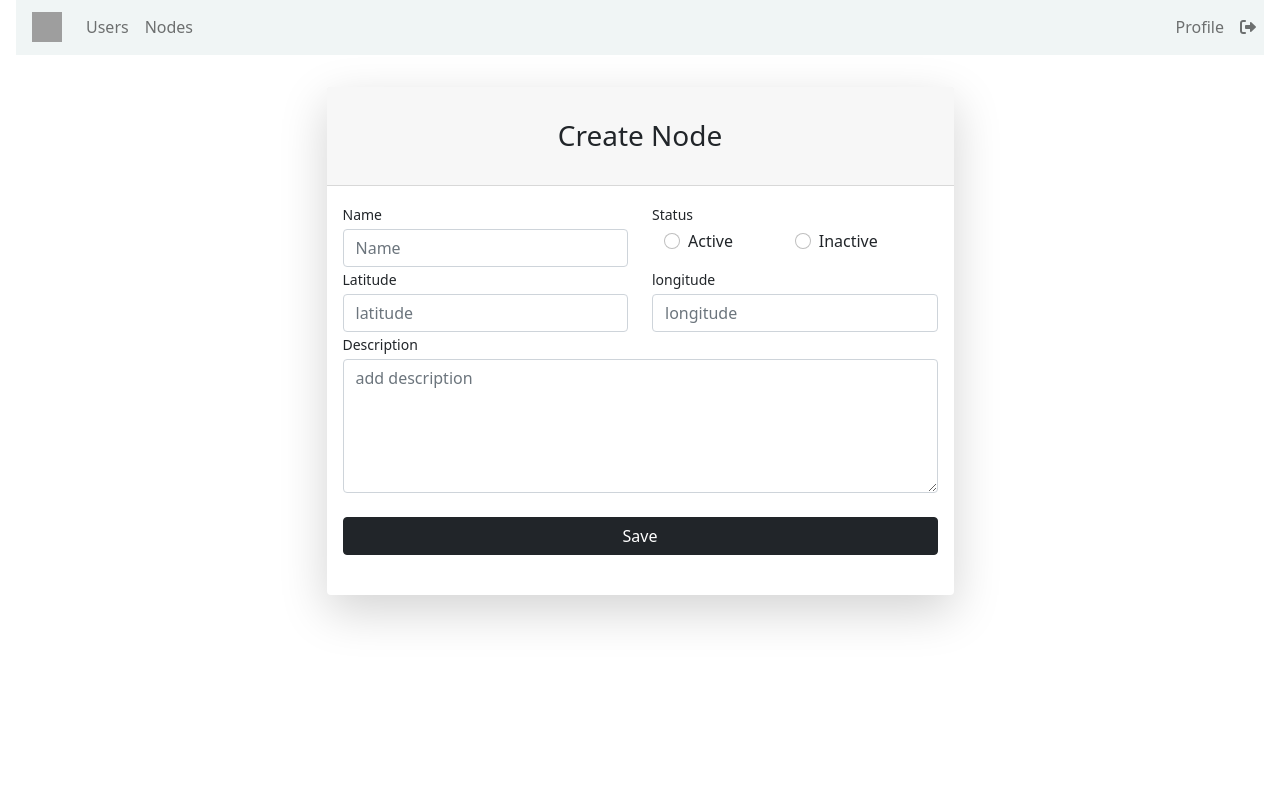
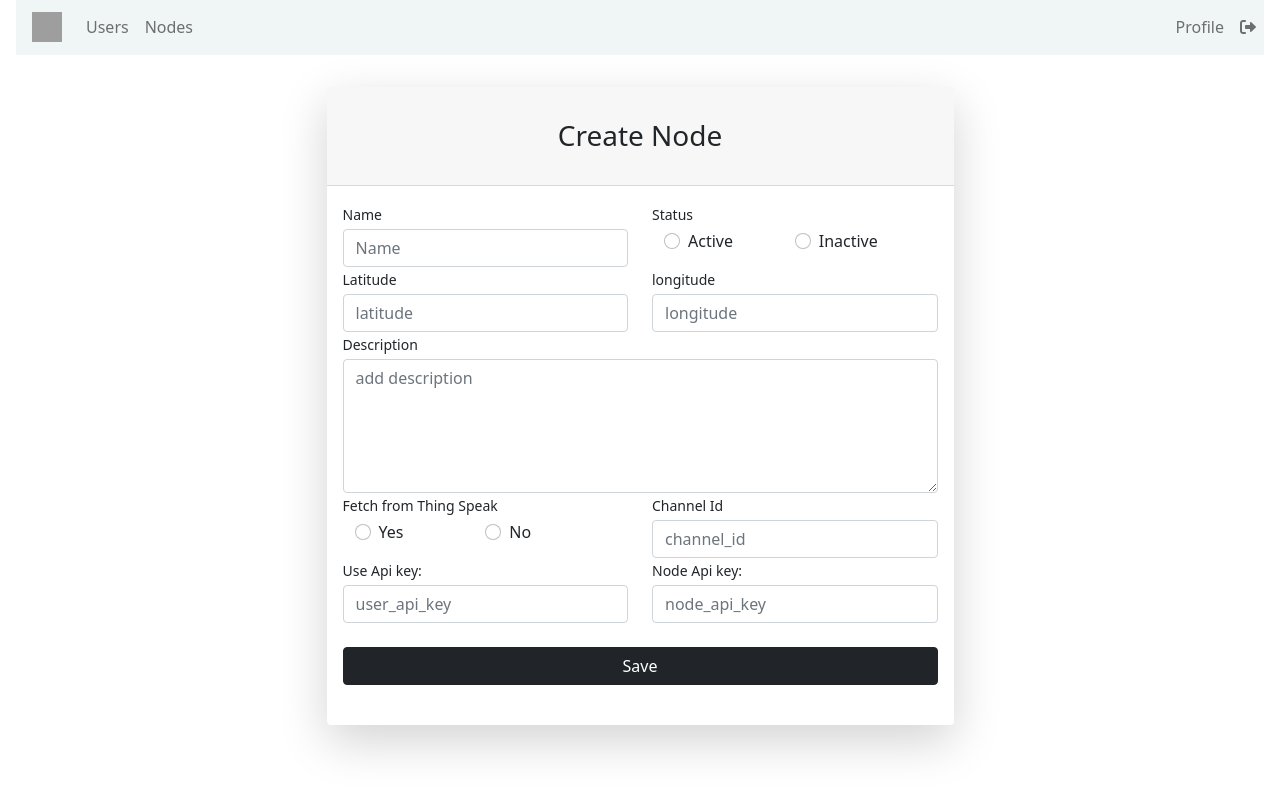
Before and after one commit to Shethyash/sdl, a Django app: page /nodes/crud/ in a window 1280 px wide. Shown: the part 17-822 px from the top of the page. Before the commit the page ends 641 px from the top, so only its background shows below. Run offline with Django 3.2, Linux system fonts and the light colour scheme; the visitor is signed in with stand-in values (Sample User, id 1); some libraries are stand-ins or nearby versions; grey boxes are pictures that could not be loaded.

Commit message:
new files added to node table

```diff
--- a/nodes/forms.py
+++ b/nodes/forms.py
@@ -26,6 +26,14 @@ class RegisterForm(forms.ModelForm):
             attrs={'class': 'form-check-input'}
         )
     )
+    thing_speak_fetch = forms.CharField(
+        max_length=100,
+        required=True,
+        widget=forms.RadioSelect(
+            choices=((True, 'Yes'), (False, 'No')),
+            attrs={'class': 'form-check-input'}
+        )
+    )
     latitude = forms.CharField(
         max_length=100,
         required=True,
@@ -40,10 +48,32 @@ class RegisterForm(forms.ModelForm):
             attrs={'placeholder': 'longitude', 'class': 'form-control'}
         )
     )
+    user_api_key = forms.CharField(
+        max_length=100,
+        required=False,
+        widget=forms.TextInput(
+            attrs={'placeholder': 'user_api_key', 'class': 'form-control', 'id': 'user_api_key'}
+        )
+    )
+    node_api_key = forms.CharField(
+        max_length=100,
+        required=False,
+        widget=forms.TextInput(
+            attrs={'placeholder': 'node_api_key', 'class': 'form-control', 'id': 'node_api_key'}
+        )
+    )
+    channel_id = forms.CharField(
+        max_length=100,
+        required=False,
+        widget=forms.TextInput(
+            attrs={'placeholder': 'channel_id', 'class': 'form-control', 'id': 'channel_id'}
+        )
+    )
 
     class Meta:
         model = Nodes
-        fields = ['name', 'status', 'description', 'latitude', 'longitude']
+        fields = ['name', 'status', 'description', 'latitude', 'longitude', 'thing_speak_fetch', 'user_api_key',
+                  'node_api_key', 'channel_id']
 
 
 class ImageUploadForm(forms.ModelForm):
--- a/nodes/models.py
+++ b/nodes/models.py
@@ -15,6 +15,11 @@ class Nodes(models.Model):
     latitude = models.FloatField()
     longitude = models.FloatField()
     last_feed_time = models.DateTimeField(null=True)
+    last_feed_entry = models.IntegerField(null=True)
+    thing_speak_fetch = models.BooleanField(default=False)
+    user_api_key = models.CharField(max_length=100, null=True)
+    node_api_key = models.CharField(max_length=100, null=True)
+    channel_id = models.IntegerField(max_length=50, null=True)
     created_at = models.DateTimeField(default=datetime.now)
     updated_at = models.DateTimeField(default=datetime.now)
 
@@ -24,6 +29,7 @@ class Nodes(models.Model):
 
 class Feeds(models.Model):
     node_id = models.IntegerField()
+    entry_id = models.IntegerField(null=True)
     temperature = models.FloatField(null=True)
     humidity = models.FloatField(null=True)
     LWS = models.FloatField(null=True)
--- a/nodes/views.py
+++ b/nodes/views.py
@@ -1,6 +1,7 @@
 import datetime
 import json
 
+import requests
 from django.contrib import messages
 from django.contrib.auth.decorators import login_required
 from django.core import serializers
@@ -54,9 +55,11 @@ def get_feeds(request, node_id):
 def node_list(request):
     data = Nodes.objects.filter(user_id=request.user.id)
     date = timezone.now()
-    # for i in data:
-    #     if i.last_feed_time is not None and date > i.last_feed_time + datetime.timedelta(minutes=30):
-    #         i.status = False
+    for i in data:
+        if (i.last_feed_time is None) or i.last_feed_time is not None and date > i.last_feed_time + datetime.timedelta(
+                minutes=30):
+            i.status = False
+    # fetch_data_from_thing_speak(request.user.id)
     return render(request, 'nodes/list.html', {'data': data})
 
 
@@ -136,3 +139,48 @@ def get_chart_data(request, node_id):
     data = Feeds.objects.filter(node_id=node_id)
     res = serializers.serialize('json', data)
     return HttpResponse(res, content_type="application/json")
+
+
+def fetch_data_from_thing_speak(user_id):
+    all_channel = Nodes.objects.filter(user_id=user_id)
+    try:
+        for channel in all_channel:
+            if channel.channel_id is None:
+                continue
+            last_feed = "https://api.thingspeak.com/channels/" + str(channel.channel_id) + "/feeds.json"
+            lf_query = {'api_key': channel.node_api_key, 'minutes': 30}
+            response = requests.get(last_feed, lf_query)
+            data = response.json()
+            print(data)
+            if data['channel']['last_entry_id'] != channel.last_feed_entry:
+                # fetch feeds
+                # new_feeds = data['channel']['last_entry_id'] - channel.last_feed_entry
+                # url = "https://api.thingspeak.com/channels/" + str(channel.id) + "/feeds.json"
+                # query = {'api_key': channel.last_entry_id,
+                #          'results': new_feeds,
+                #          'minutes': 30}
+                # response = requests.get(url, query)
+                # feeds = response.json()
+                for feed in data['feeds']:
+                    print(feed)
+                    # if type(feed['field5']) != int:
+                    #     continue
+                    Feeds.objects.create(
+                        node_id=channel.id,
+                        entry_id=feed['entry_id'],
+                        temperature=feed['field1'],
+                        humidity=feed['field2'],
+                        LWS=feed['field4'],
+                        soil_temperature=feed['field3'],
+                        soil_moisture=feed['field5'],
+                        battery_status=feed['field6'],
+                        created_at=feed['created_at']
+                    )
+
+                # update channel
+                channel.last_feed_entry = data['channel']['last_entry_id']
+                channel.updated_at = timezone.now()
+                channel.save()
+
+    except Nodes.DoesNotExist:
+        pass
--- a/templates/nodes/register.html
+++ b/templates/nodes/register.html
@@ -80,14 +80,52 @@
                     </div>
                   </div>
                 </div>
-                <div class="form-row">
+                <div class="row">
                   <div class="col-12">
                     <div class="form-group">
                       <label class="small mb-1">Description</label>
                       {{ form.description }}
                     </div>
                   </div>
-
+                </div>
+                <div class="row">
+                  <div class="col-md-6">
+                    <div class="form-group">
+                      <label class="small mb-1">Fetch from Thing Speak</label>
+                      <div class="container">
+                        <div class="row">
+                          {% for radio in form.thing_speak_fetch %}
+                            <div class="form-check col-6">
+                              {{ radio.tag }}
+                              <label class="form-check-label" for="{{ radio.id_for_label }}">
+                                {{ radio.choice_label }}
+                              </label>
+                            </div>
+                          {% endfor %}
+                        </div>
+                      </div>
+                    </div>
+                  </div>
+                  <div class="col-md-6">
+                    <div class="form-group">
+                      <label class="small mb-1">Channel Id</label>
+                      {{ form.channel_id }}
+                    </div>
+                  </div>
+                </div>
+                <div class="row">
+                  <div class="col-md-6">
+                    <div class="form-group">
+                      <label class="small mb-1">Use Api key: </label>
+                      {{ form.user_api_key }}
+                    </div>
+                  </div>
+                  <div class="col-md-6">
+                    <div class="form-group">
+                      <label class="small mb-1">Node Api key:</label>
+                      {{ form.node_api_key }}
+                    </div>
+                  </div>
                 </div>
                 <div class="form-group mt-4 mb-0">
                   <button type="submit" class="col-md-12 btn btn-dark">
@@ -104,3 +142,34 @@
     </div>
   </div>
 {% endblock content %}
+{% block script %}
+  <script>
+      $(document).ready(
+          function () {
+              $('input:radio[name="thing_speak_fetch"]').prop("value",
+                  function () {
+                      if ($(this).is(':checked') && $(this).val() === "False") {
+                          // append goes here
+                          $("#user_api_key").prop('disabled', true);
+                          $("#node_api_key").attr('disabled', true);
+                          $("#channel_id").attr('disabled', true);
+                      }
+                  }
+              ).change(
+                  function () {
+                      if ($(this).is(':checked') && $(this).val() === "False") {
+                          // append goes here
+                          $("#user_api_key").prop('disabled', true);
+                          $("#node_api_key").attr('disabled', true);
+                          $("#channel_id").attr('disabled', true);
+                      } else {
+                          $("#user_api_key").prop('disabled', false);
+                          $("#node_api_key").attr('disabled', false);
+                          $("#channel_id").attr('disabled', false);
+                      }
+                  }
+              );
+          }
+      )
+  </script>
+{% endblock %}
--- a/users/models.py
+++ b/users/models.py
@@ -6,7 +6,6 @@ from django.db import models
 # Extending User Model Using a One-To-One Link
 class Profile(models.Model):
     user = models.OneToOneField(User, on_delete=models.CASCADE)
-
     avatar = models.ImageField(default='default.jpg', upload_to='profile_images')
     bio = models.TextField()
 
```
Also changed, not shown: templates/nodes/get_feeds.html (+22 -0 lines), templates/nodes/list.html (+7 -1 lines), media/profile_images/1707088.webp (added), nodes/migrations/0003_auto_20220908_1558.py (added), nodes/migrations/0004_nodes_channel_id.py (added), nodes/migrations/0005_nodes_last_feed_entry.py (added).
